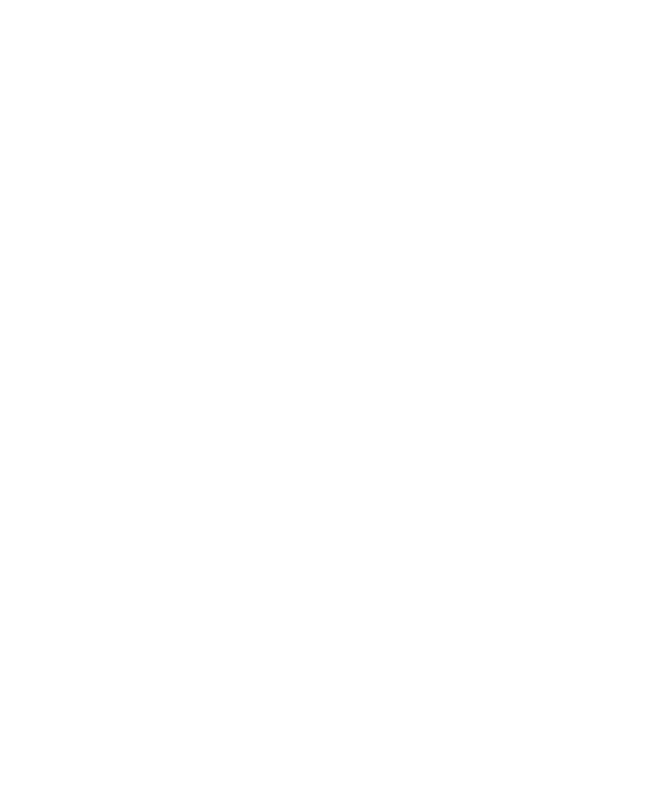
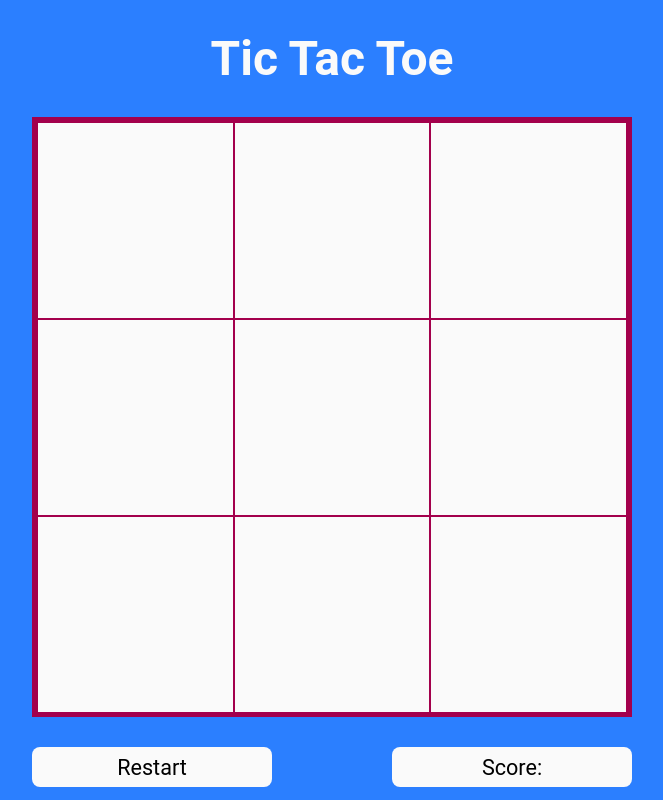
Before and after one commit to Durotaren/tic-tac-toe, a plain HTML site: page index.html in a window 1280 px wide. Shown: the whole page, without its empty margins (308-971 px from the left). Drawn offline with Linux system fonts and the light colour scheme.

Commit message:
Set up most logic and the looks of the game, will try to put most things in IIFEs

```diff
--- a/app.js
+++ b/app.js
@@ -0,0 +1,69 @@
+let boardCells = document.querySelectorAll('.gameCube');
+let gameWon = false;
+
+const gameBoard = (function() {
+  const board =
+  [
+    '', '', '',
+    '', '', '',
+    '', '', '',
+  ];
+  const getBoard = () => board;
+
+  return {board, getBoard};
+})();
+
+function playerFactory(name, sign) {
+  return {name, sign};
+}
+
+function checkWinner(sign) {
+  if (
+        (gameBoard.board[0] === sign && gameBoard.board[4] === sign && gameBoard.board[8] === sign) ||
+        (gameBoard.board[2] === sign && gameBoard.board[4] === sign && gameBoard.board[6] === sign) ||
+        (gameBoard.board[0] === sign && gameBoard.board[1] === sign && gameBoard.board[2] === sign) ||
+        (gameBoard.board[3] === sign && gameBoard.board[4] === sign && gameBoard.board[5] === sign) ||
+        (gameBoard.board[6] === sign && gameBoard.board[7] === sign && gameBoard.board[8] === sign) ||
+        (gameBoard.board[0] === sign && gameBoard.board[3] === sign && gameBoard.board[6] === sign) ||
+        (gameBoard.board[1] === sign && gameBoard.board[4] === sign && gameBoard.board[7] === sign) ||
+        (gameBoard.board[2] === sign && gameBoard.board[5] === sign && gameBoard.board[8] === sign)
+      ) {
+      console.log(`${sign} Wins!`);
+    }
+}
+
+let player1 = playerFactory('Ivan', 'X');
+let player2 = playerFactory('Cveto', 'O');
+
+const gameState = (function() {
+  let currPlayer = player1;
+  let gameWon = false;
+
+  return {currPlayer, gameWon};
+})();
+
+boardCells.forEach(cell => {
+  cell.addEventListener('click', () => {
+    if (cell.textContent !== '') {
+      return;
+    };
+
+    const index = event.target.dataset.index;
+
+    if (gameState.currPlayer === player1) {
+      cell.textContent = 'X'
+      gameBoard.board[index] = 'X'
+      checkWinner('X');
+    } else {
+      cell.textContent = 'O';
+      gameBoard.board[index] = 'O';
+      checkWinner('O');
+    }
+    if (gameState.currPlayer === player1) {
+      gameState.currPlayer = player2;
+    } else {
+      gameState.currPlayer = player1;
+    }
+
+  })
+})
--- a/index.html
+++ b/index.html
@@ -7,7 +7,30 @@
   <link rel="stylesheet" href="./style.css">
 </head>
 <body>
-
+  <div class="mainContainer">
+    <div class="headingContainer">
+      <h1>Tic Tac Toe</h1>
+    </div>
+    <div class="gameboard">
+      <div class="gameCube" data-index="0"></div>
+      <div class="gameCube" data-index="1"></div>
+      <div class="gameCube" data-index="2"></div>
+      <div class="gameCube" data-index="3"></div>
+      <div class="gameCube" data-index="4"></div>
+      <div class="gameCube" data-index="5"></div>
+      <div class="gameCube" data-index="6"></div>
+      <div class="gameCube" data-index="7"></div>
+      <div class="gameCube" data-index="8"></div>
+    </div>
+    <div class="buttonsContainer">
+      <div>
+        <button class="restartBtn">Restart</button>
+      </div>
+      <div>
+        <p class="scorePara">Score:</p>
+      </div>
+    </div>
+  </div>
   <script src="./app.js"></script>
 </body>
 </html>
--- a/style.css
+++ b/style.css
@@ -0,0 +1,88 @@
+*,
+*::before,
+*::after {
+  margin: 0;
+  padding: 0;
+  box-sizing: border-box;
+  color: oklch(98.5% 0 0);
+  font-family: 'Roboto', sans-serif;
+}
+
+html,
+body {
+  width: 100vw;
+  height: 100%;
+  background-color: oklch(62.3% 0.214 259.815);
+}
+
+button,
+input {
+  font: inherit;
+  border: none;
+  outline: none;
+  background: none;
+}
+
+body {
+  display: flex;
+  flex-direction: column;
+}
+
+.mainContainer {
+  margin: 0 auto;
+}
+
+.headingContainer {
+  margin-top: 30px;
+  text-align: center;
+  font-size: 1.5rem;
+}
+
+.gameboard {
+  margin-top: 30px;
+  width: 600px;
+  height: 600px;
+  background-color: oklch(98.5% 0 0);
+  display: flex;
+  flex-wrap: wrap;
+  border: 5px solid oklch(45.9% 0.187 3.815);
+}
+
+.gameCube {
+  height: 197px;
+  width: 196.6px;
+  color: oklch(45.9% 0.187 3.815);
+  font-size: 4rem;
+  display: flex;
+  justify-content: center;
+  align-items: center;
+  border: 1px solid oklch(45.9% 0.187 3.815);
+}
+
+.buttonsContainer {
+  margin-top: 30px;
+  display: flex;
+  width: 600px;
+  justify-content: space-between;
+}
+
+.restartBtn {
+  width: 240px;
+  height: 40px;
+  background-color: oklch(98.5% 0 0);
+  color: black;
+  font-size: 1.35rem;
+  border-radius: 8px;
+}
+
+.scorePara {
+  width: 240px;
+  height: 40px;
+  font-size: 1.35rem;
+  background-color: oklch(98.5% 0 0);
+  color: black;
+  border-radius: 8px;
+  display: flex;
+  justify-content: center;
+  align-items: center;
+}
```
